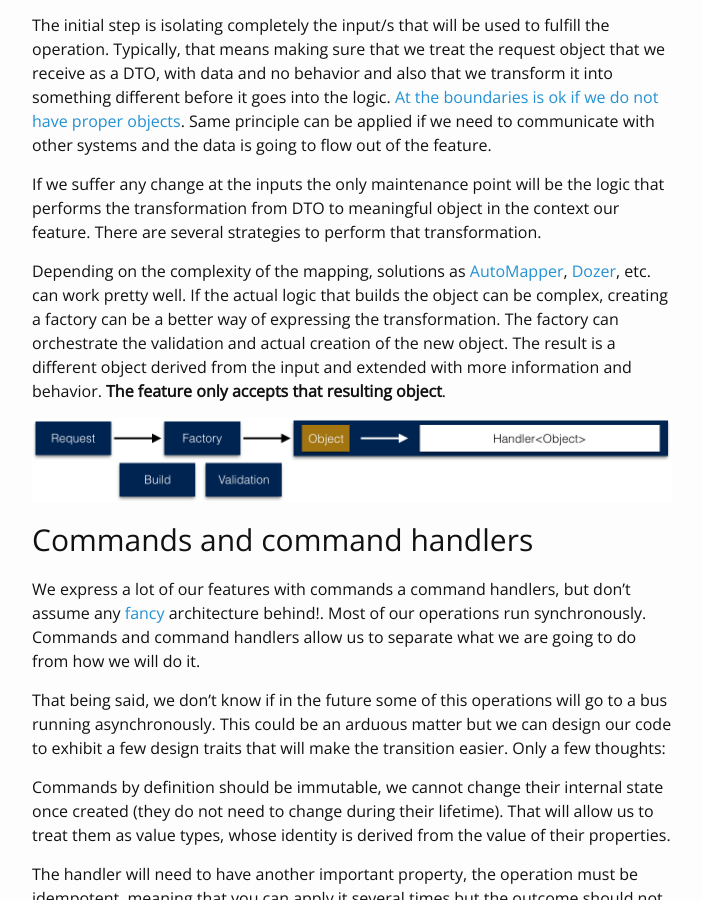
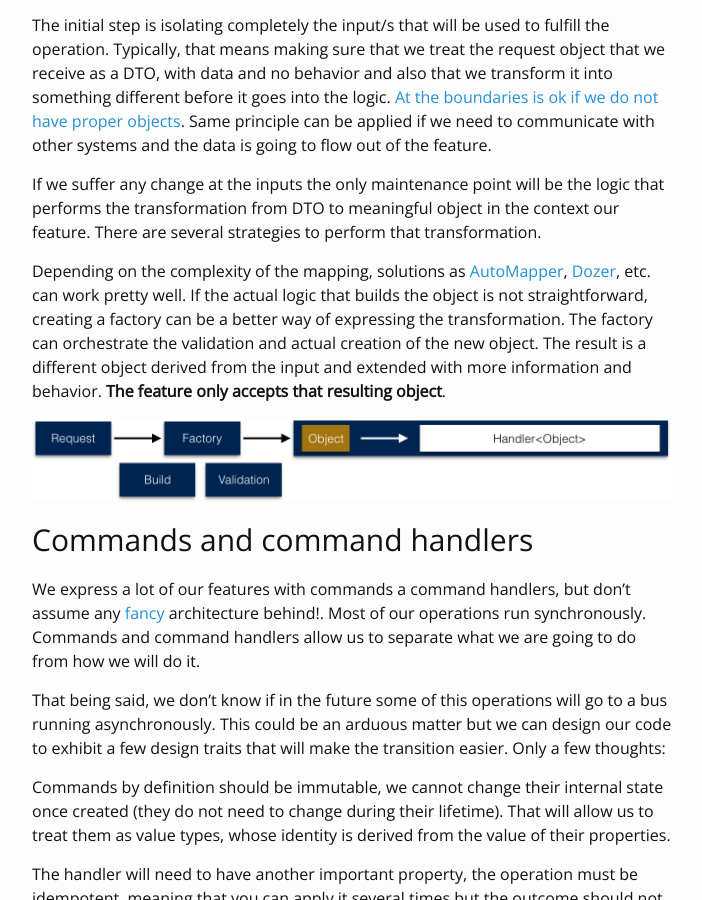
Before and after one commit to jacobmendoza/jacobmendoza.github.io, a Jekyll site: the page built from _posts/2016-04-03-thoughts-on-designing-for-maintainability.markdown, in a window 1280 px wide and 900 px high, scrolled down 962 px. Shown: the whole window, without its empty margins (288-990 px from the left). Built offline with Jekyll 4.4.1, drawn with Linux system fonts in a browser that asks for light colours; nearby versions of some CDN libraries.

Commit message:
Small fix in post #2

```diff
--- a/_posts/2016-04-03-thoughts-on-designing-for-maintainability.markdown
+++ b/_posts/2016-04-03-thoughts-on-designing-for-maintainability.markdown
@@ -43,7 +43,7 @@ several strategies to perform that transformation.
 
 Depending on the complexity of the mapping, solutions as <a href="http://automapper.org/" target='blank'>AutoMapper</a>,
 <a href="http://dozer.sourceforge.net/" target='blank'>Dozer</a>, etc. can work pretty well.
-If the actual logic that builds the object can be complex, creating a factory can be a better way of expressing the
+If the actual logic that builds the object is not straightforward, creating a factory can be a better way of expressing the
 transformation. The factory can orchestrate the validation and actual creation of the new object. The result
 is a different object derived from the input and extended with more information and behavior. **The feature only
 accepts that resulting object**.
```
